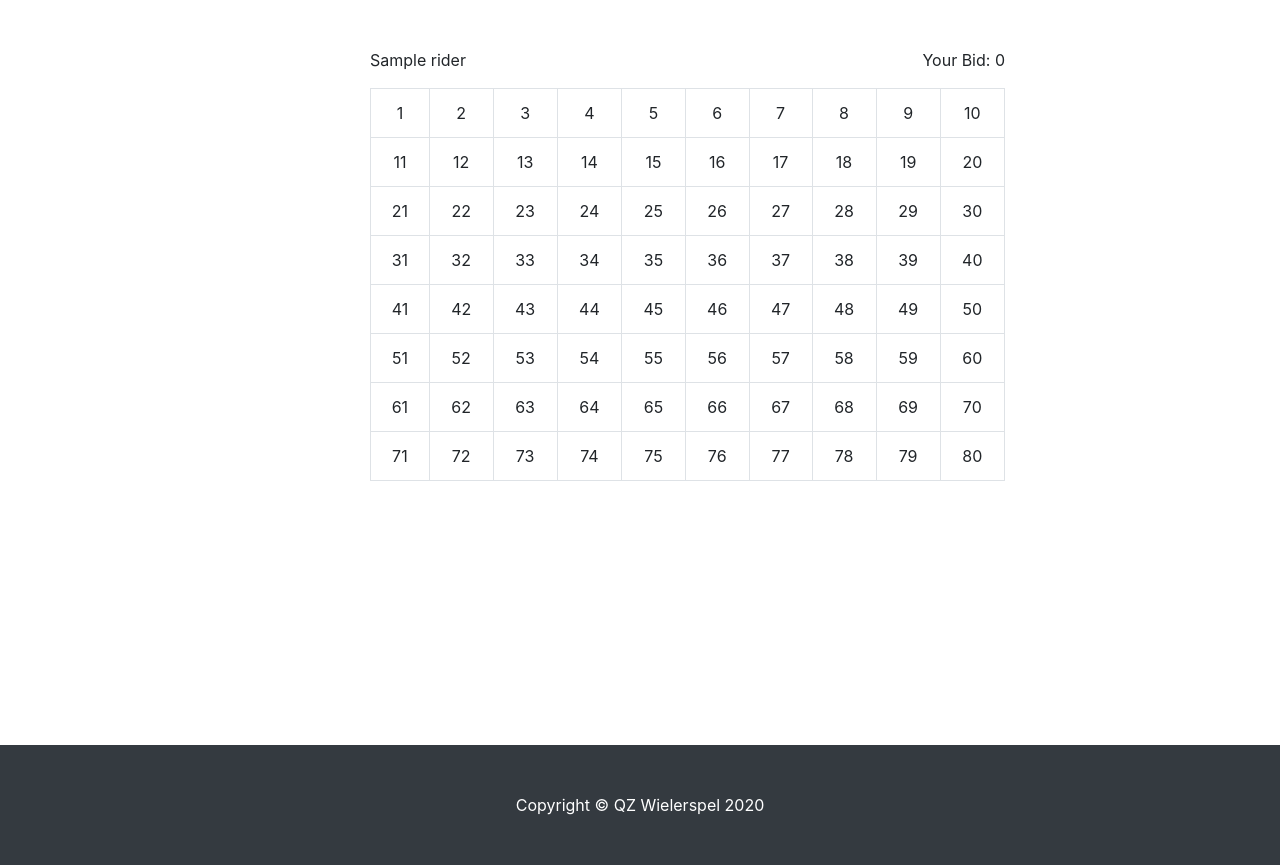
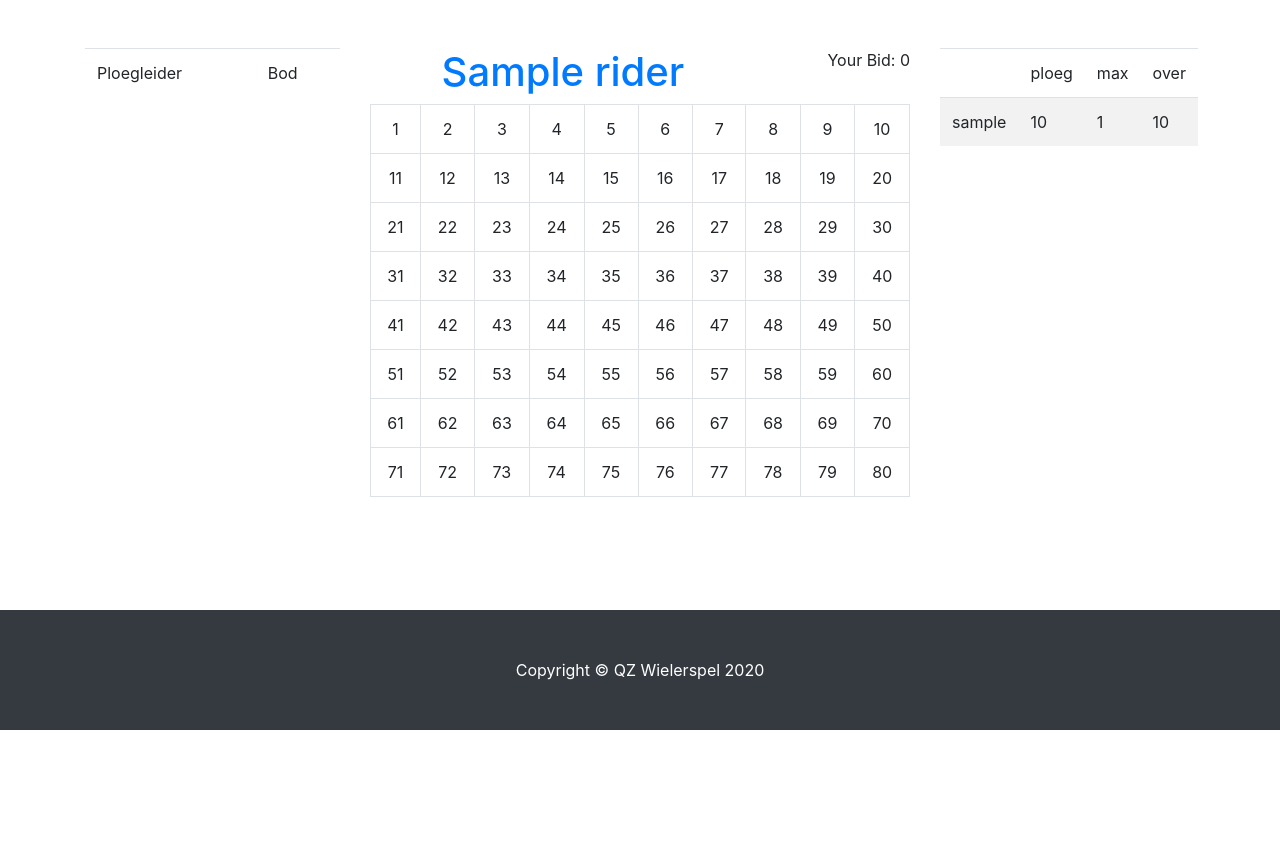
Before and after one commit to wijnandb/wielerspel-veiling, a Django app: page /auction/1 in a window 1280 px wide. Shown: the part 97-962 px from the top of the page. After the commit the page ends 827 px from the top, so only its background shows below. Run offline with Django 3.2, Linux system fonts and the light colour scheme; tables that the repository leaves empty hold one stand-in row (values such as "Sample post"); data that the repository does not hold is empty; some libraries are stand-ins or nearby versions.

Commit message:
adding info to auction screen

```diff
--- a/auction/models.py
+++ b/auction/models.py
@@ -32,6 +32,10 @@ class TeamCaptain(models.Model):
     def __str__(self):
         return "%s heeft %s renners (nog %s nodig). Max toegestaan bod: %s. Punten over: %s" %(self.user, self.team_size, self.riders_needed, self.max_allowed_bid, self.amount_left)
 
+    class Meta:
+        ordering = ['-amount_left', '-user']
+
+
 class ToBeAuctioned(models.Model):
     """
     The wishlist for each Teamcaptain. A rider can be on the wishlist of
--- a/auction/templates/auction/auction.html
+++ b/auction/templates/auction/auction.html
@@ -13,10 +13,10 @@
 {% block content %}
     <div class="row">
         <div class="col-md-3">
-            <div class="table-responsive" style="height: 600px;overflow-y: scroll">
+            <div class="table-responsive" style="height: 200px;">
                 <table class="table table-striped">
                     <thead>
-                    <tr></tr>
+                    <tr><td>Ploegleider</td><td>Bod</td></tr>
                     </thead>
                     <tbody class="biddings-listing">
 
@@ -24,14 +24,36 @@
                 </table>
             </div>
         </div>
-        <div class="col-md-7">
+        <div class="col-md-6">
             <div class="d-flex justify-content-between">
-                <p>{{ rider }}</p>
+                <p><h1><a href="https://cqranking.com/men/asp/gen/rider.asp?riderid={{ rider.cqriderid }}" target="_blank">{{ rider }}</a></h1></p>
                 <!--p>{% trans 'Current price' %}: <span id="CurrentPriceDisplay">0</span></p-->
                 <p>{% trans 'Your Bid' %}: <span id="bidDisplay">0</span></p>
             </div>
             <table id="points" class="table table-bordered">
 
+            </table>
+        </div>
+        <div class="col-md-3">
+            <table class="table table-striped">
+                <thead>
+                <tr>
+                    <td></td>
+                    <td>ploeg</td>
+                    <td>max</td>
+                    <td>over</td>
+                </tr>
+                </thead>
+                <tbody>
+                    {% for ploegleider in ploegleiders %}
+                        <tr>
+                            <td>{{ ploegleider.user }}</td>
+                            <td>{{ ploegleider.team_size }}</td>
+                            <td>{{ ploegleider.max_allowed_bid }}</td>
+                            <td>{{ ploegleider.amount_left }}</td>
+                        </tr>
+                    {% endfor %}
+                </tbody>
             </table>
         </div>
     </div>
--- a/auction/views.py
+++ b/auction/views.py
@@ -6,7 +6,7 @@ from django.urls import reverse
 from django.views.generic import FormView, TemplateView
 from django.utils.translation import gettext as _
 from auction.forms import LoginForm, RegistrationForm, BidForm
-from auction.models import Bid
+from auction.models import Bid, TeamCaptain
 from results.models import Rider
 
 class LoginView(FormView):
@@ -52,6 +52,7 @@ class AuctionView(TemplateView):
         rider_id = self.kwargs['rider_id']
         context['rider_id'] = rider_id
         context['rider'] = Rider.objects.get(id=rider_id)
+        context['ploegleiders'] = TeamCaptain.objects.all()
         return context
 
 
```
